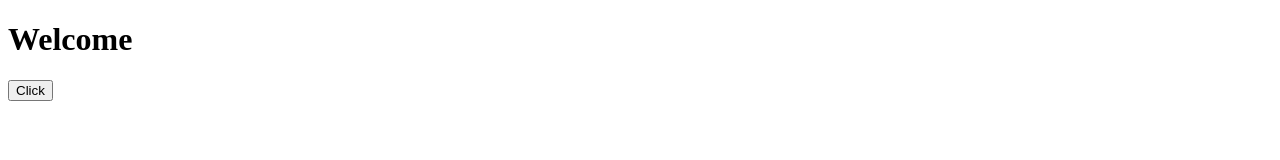
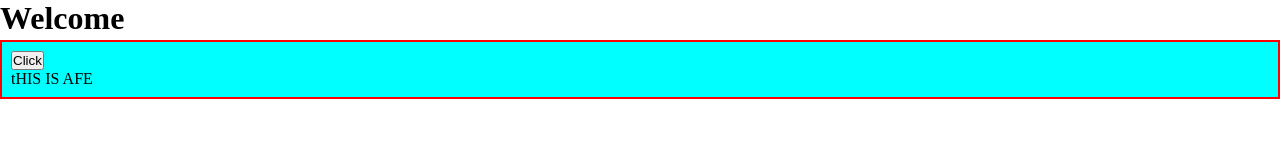
Before and after one commit to Sanjana60/Javascript, a plain HTML site: page index.html in a window 1280 px wide. Drawn offline with Linux system fonts and the light colour scheme.

Commit message:
DOM in javascript

```diff
--- a/index.html
+++ b/index.html
@@ -5,10 +5,26 @@
     <meta http-equiv="X-UA-Compatible" content="IE=edge">
     <meta name="viewport" content="width=device-width, initial-scale=1.0">
     <title>Document</title>
+    <style>
+        *{
+            margin: 0;
+            padding: 0;
+        }
+        .container{
+
+            border: 2px solid red;
+            margin: 3px 0;
+            background-color: aqua;
+            padding: 9px;
+        }
+        .bg-primary{
+            background-color: blueviolet;
+        }
+    </style>
 </head>
 <body>
     <h1>Welcome</h1>
-    <div id="firstcontainer">
+    <div id="firstcontainer" class="container">
     <button id="Click">Click</button>
 </div>
 <script src="js/index.js"></script>
--- a/js/index.js
+++ b/js/index.js
@@ -167,7 +167,32 @@
 
 // Date
 
-let mydate = new Date()
-console.log(mydate.getDate());
-console.log(mydate.getFullYear());
-console.log(mydate.getTime());
+// let mydate = new Date()
+// console.log(mydate.getDate());
+// console.log(mydate.getFullYear());
+// console.log(mydate.getTime());
+
+
+
+// DOM manipulation
+
+
+// let ele = document.getElementById('Click');
+// console.log(ele);
+
+// let elec = document.getElementsByClassName('container');
+// elec[0].style.background = 'yellow';
+// elec[0].classList.add("bg-primary");
+// console.log(elec);
+
+// console.log(elec[0].innerHTML);
+// console.log(elec[0].innerText);
+
+tn = document.getElementsByTagName('div');
+createdElement = document.createElement('p');
+createdElement.innerText = 'tHIS IS AFE';
+tn[0].appendChild(createdElement);
+console.log(tn);
+
+
+//queryselector - only one and queryselectorAll - all
```
